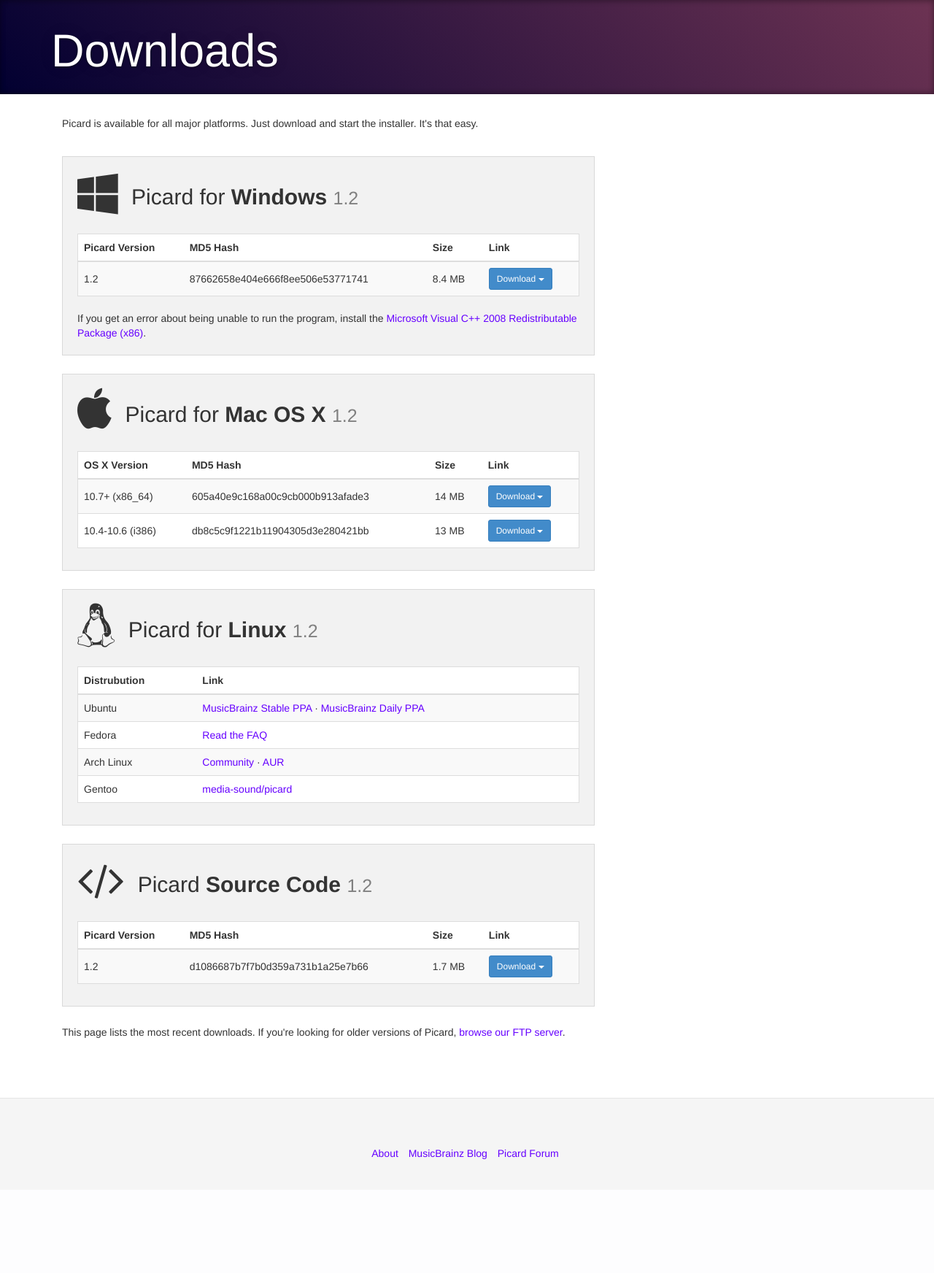
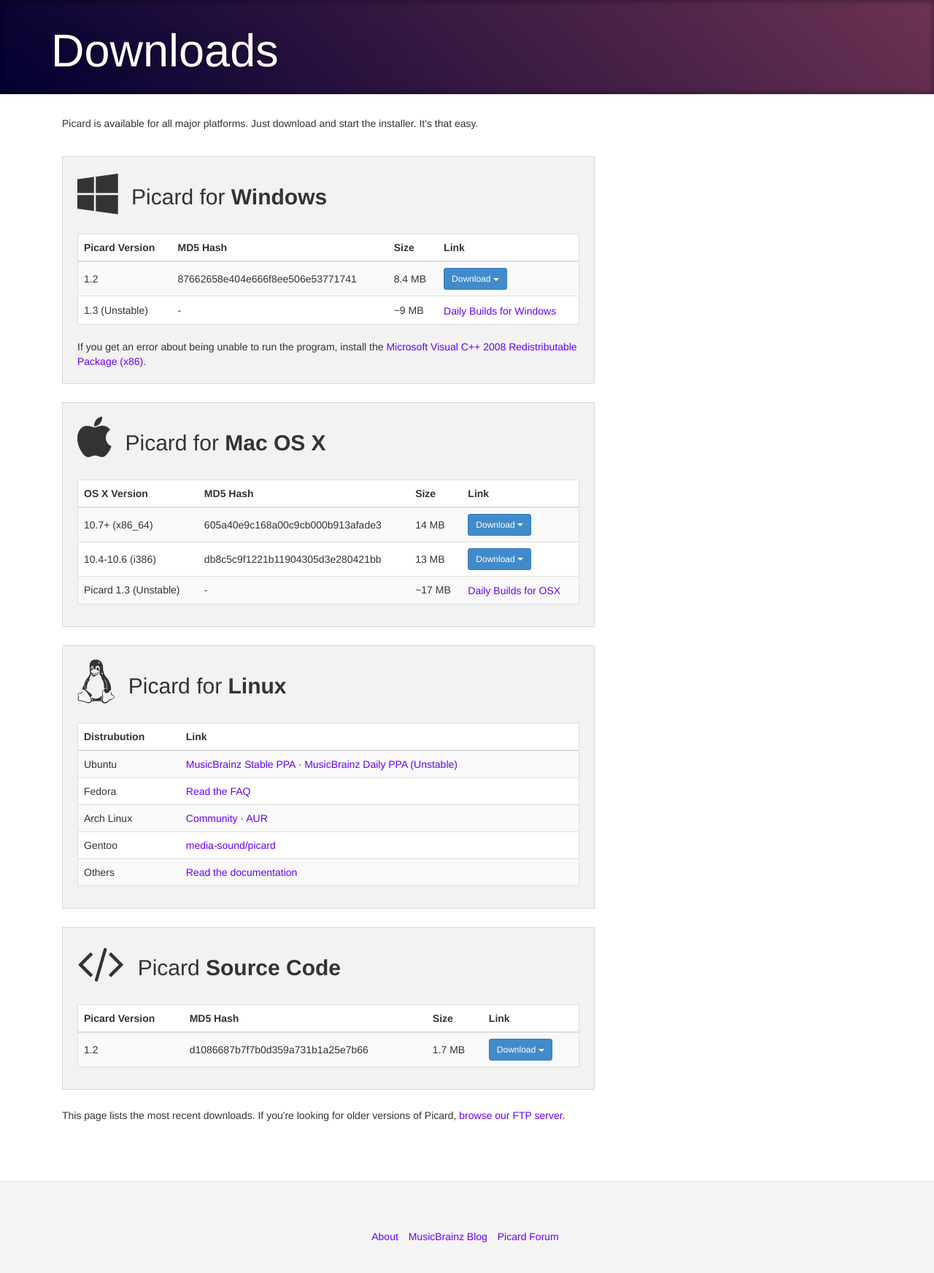
Before and after one commit to metabrainz/picard-website, a Flask app: page /downloads/ in a window 1280 px wide. Shown: the part 55-1799 px from the top of the page at 73% size. Before the commit the page ends 1643 px from the top, so only its background shows below. Run offline with Flask 2, Linux system fonts and the light colour scheme; style sheets or scripts are compiled from the project's sources; parts of the project's set-up code (start-up, migrations or seed data) failed here and were passed over; some libraries are stand-ins or nearby versions; grey boxes are pictures that could not be loaded.

Commit message:
Some updates to the downloads page
Added links to daily builds of Picard. It'd be nice if we could have
direct links to the executables (but I don't think that's possible.)

Removed the Picard version from titles.

Added a doc link to install Picard on different Linux flavours.

```diff
--- a/templates/downloads.html
+++ b/templates/downloads.html
@@ -18,7 +18,6 @@
             <h3>
             <i class="fa fa-windows fa-2x"></i>
             Picard for <strong>Windows</strong>
-            <span>1.2</span>
             </h3>
 
             <div class="table-responsive">
@@ -47,6 +46,16 @@
                       </div>
                     </td>
                   </tr>
+                  <tr>
+                    <td>1.3 (Unstable)</td>
+                    <td>-</td>
+                    <td>~9 MB</td>
+                    <td>
+                      <div class="btn-group">
+                        <a href="http://build.oxygene.sk/job/package-picard-win-daily/">Daily Builds for Windows</a>
+                      </div>
+                    </td>
+                  </tr>
                 </tbody>
               </table>
             </div>
@@ -59,7 +68,6 @@
             <h3>
             <i class="fa fa-apple fa-2x"></i>
             Picard for <strong>Mac OS X</strong>
-            <span>1.2</span>
             </h3>
 
             <div class="table-responsive">
@@ -103,6 +111,16 @@
                       </div>
                     </td>
                   </tr>
+                  <tr>
+                    <td>Picard 1.3 (Unstable)</td>
+                    <td>-</td>
+                    <td>~17 MB</td>
+                    <td>
+                      <div class="btn-group">
+                        <a href="http://build.oxygene.sk/job/package-picard-osx-daily/">Daily Builds for OSX</a>
+                      </div>
+                    </td>
+                  </tr>
                 </tbody>
               </table>
             </div>
@@ -113,7 +131,6 @@
             <h3>
             <i class="fa fa-linux fa-2x"></i>
             Picard for <strong>Linux</strong>
-            <span>1.2</span>
             </h3>
 
             <div class="table-responsive">
@@ -130,7 +147,7 @@
                     <td>
                       <a href="https://launchpad.net/~musicbrainz-developers/+archive/stable">MusicBrainz Stable PPA</a>
                       &middot
-                      <a href="https://launchpad.net/~musicbrainz-developers/+archive/daily">MusicBrainz Daily PPA</a>
+                      <a href="https://launchpad.net/~musicbrainz-developers/+archive/daily">MusicBrainz Daily PPA (Unstable)</a>
                     </td>
                   </tr>
                   <tr>
@@ -153,6 +170,12 @@
                       <a href="http://packages.gentoo.org/package/media-sound/picard">media-sound/picard</a>
                     </td>
                   </tr>
+                  <tr>
+                    <td>Others</td>
+                    <td>
+                      <a href="https://musicbrainz.org/doc/Picard_Linux_Install">Read the documentation</a>
+                    </td>
+                  </tr>
                 </tbody>
               </table>
             </div>
@@ -163,7 +186,6 @@
             <h3>
             <i class="fa fa-code fa-2x"></i>
             Picard <strong>Source Code</strong>
-            <span>1.2</span>
             </h3>
 
             <div class="table-responsive">
```
